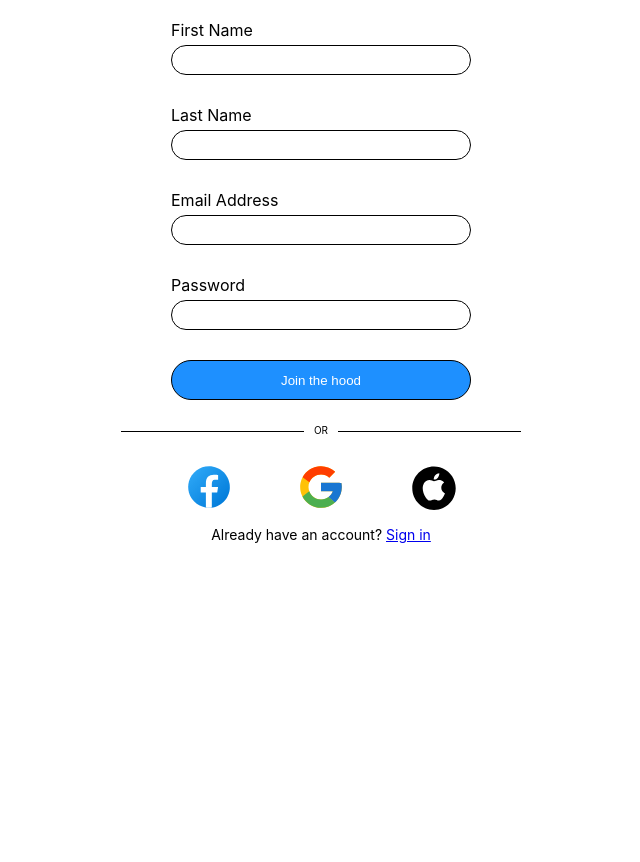
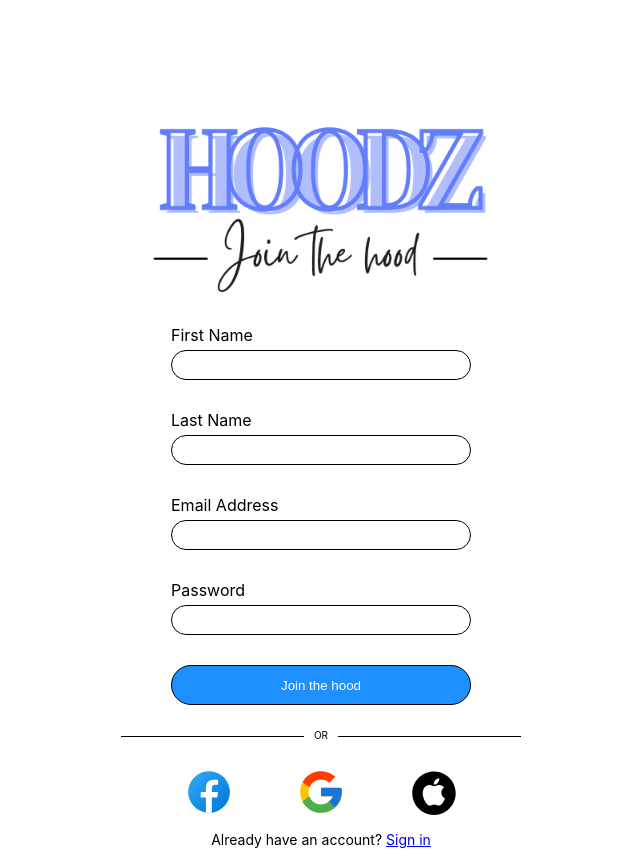
Before and after one commit to Omerl98/milab-app, a React (Create React App) app: page / in a window 1280 px wide. Shown: the whole page, without its empty margins (319-959 px from the left). Before the commit the page ends 800 px from the top, so only its background shows below. Built offline with nearby package versions, Linux system fonts and the light colour scheme.

Commit message:
added logo to login page

```diff
--- a/src/login.css
+++ b/src/login.css
@@ -7,6 +7,11 @@
 .container {
     margin: auto;
     max-width: 400px;
+}
+
+.logo-img {
+    width:400px;
+    overflow: hidden;
 }
 
 .login-form {
@@ -64,3 +69,7 @@
      background:#fff;
      padding:0 10px;
  }
+
+ .logo-wrapper {
+     height: 325px;
+ }
--- a/src/login.js
+++ b/src/login.js
@@ -2,6 +2,7 @@ import "./login.css";
 import appleIcon from "./assets/apple.svg";
 import googleIcon from "./assets/google.svg";
 import fbIcon from "./assets/facebook.svg";
+import mainLogo from "./assets/mainLogo.png";
 
 
 
@@ -11,7 +12,9 @@ function Login() {
 
     return (
         <div className="container">
-            <img className="logo-img"/>
+            <div className="logo-wrapper">
+                <img src={mainLogo} className="logo-img"/>
+            </div>
 
             <form className="login-form">
                 <label>First Name</label>
```
Also changed, not shown: src/assets/mainLogo.png (added).
